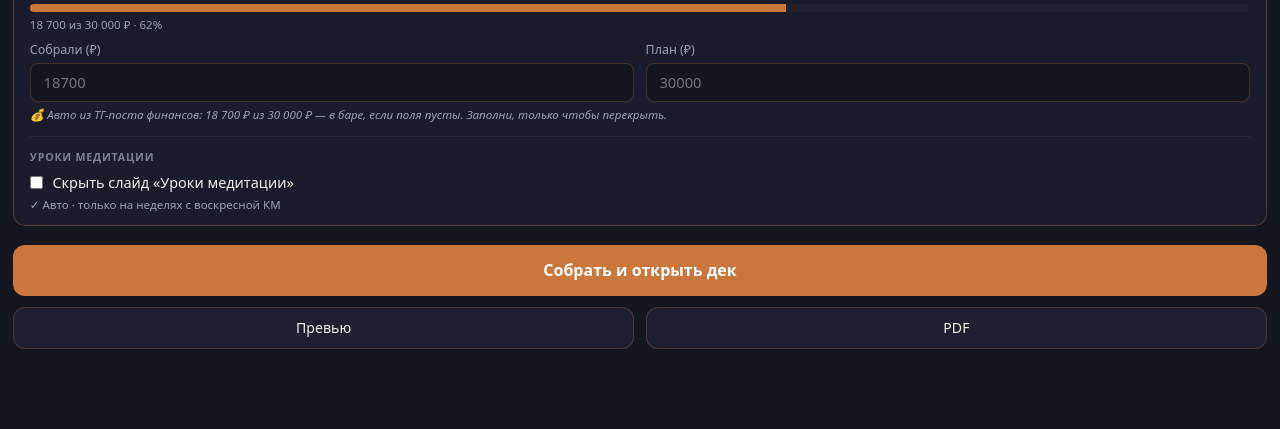
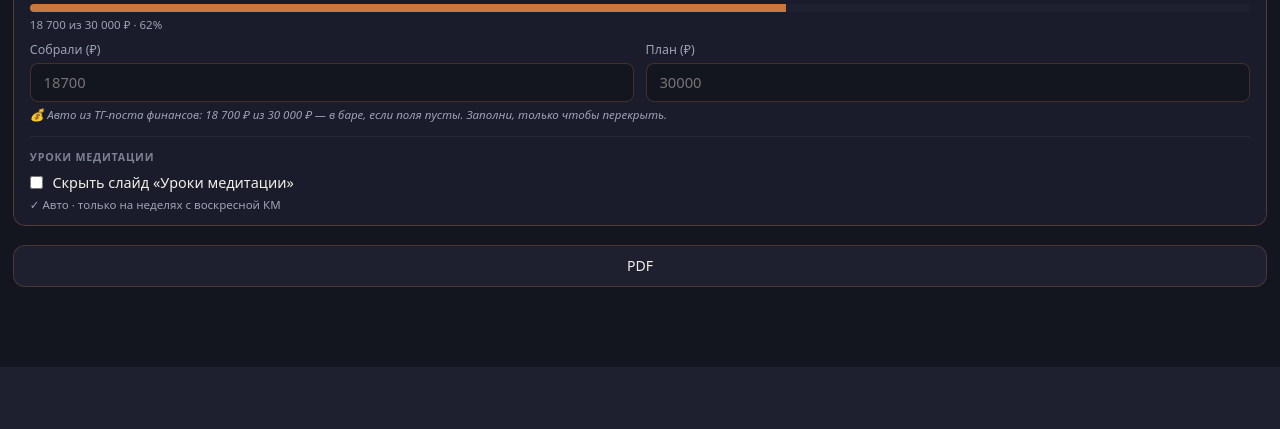
Before and after one commit to Dannymor94/dc_slide_auto, a FastAPI app: template server/templates/operator.html in a window 1280 px wide. Shown: the part 683-1112 px from the top of the page. After the commit the page ends 1050 px from the top, so only its background shows below. Run offline with FastAPI, Linux system fonts and the light colour scheme; the template is opened without the code that fills it, so the values that code supplies are empty; some libraries are stand-ins or nearby versions.

Commit message:
ux(operator): simplify final actions
Remove 'Собрать и открыть дек' (btn-primary) and 'Превью' (btn-secondary)
from the bottom actions block — both called openDeck(), identical to the
header ▶ Открыть дек button. Only PDF (openPdf) is a unique action and stays.
No JS changes, no API changes.

```diff
--- a/server/templates/operator.html
+++ b/server/templates/operator.html
@@ -667,11 +667,7 @@
   <div class="save-banner idle" id="save-banner">
     <span id="save-banner-icon">☁</span><span id="save-banner-text">Правки сохраняются автоматически</span>
   </div>
-  <button class="btn-primary" onclick="openDeck()">Собрать и открыть дек</button>
-  <div class="btn-row">
-    <button class="btn-secondary" onclick="openDeck()">Превью</button>
-    <button class="btn-secondary" onclick="openPdf()">PDF</button>
-  </div>
+  <button class="btn-secondary" onclick="openPdf()">PDF</button>
 </div>
 
 <!-- ── Add-song-by-image modal ─────────────────────────────────────────────── -->
```
